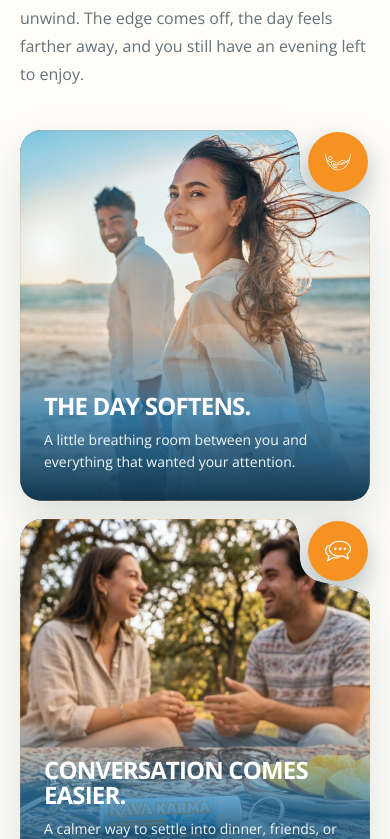
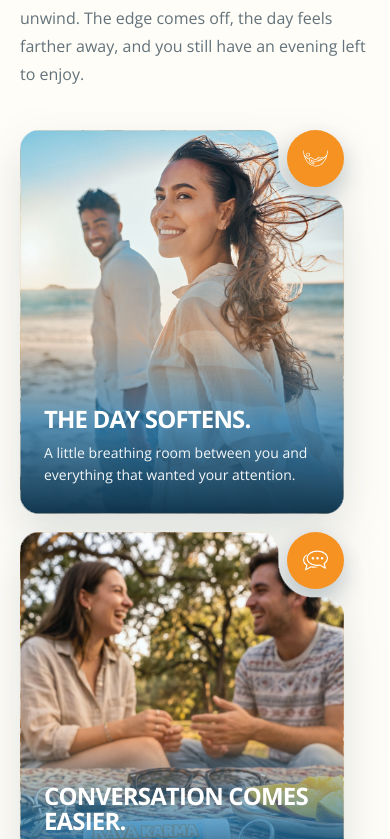
Before and after one commit to Paul-RB55/kavakarma, a React (Vite) app: page / in a window 390 px wide. Shown: the part 1305-2144 px from the top of the page. Built offline with nearby package versions, Linux system fonts and the light colour scheme; a web font is replaced by a local one.

Commit message:
Card Mask

```diff
--- a/src/App.tsx
+++ b/src/App.tsx
@@ -163,13 +163,6 @@
         </section>
 
         <section className="story section" id="story">
-          <svg className="card-clip-defs" aria-hidden="true" focusable="false">
-            <defs>
-              <clipPath id="lifestyle-card-shape" clipPathUnits="objectBoundingBox">
-                <path d="M .07 0 H .75 C .79 0 .795 .035 .80 .075 C .795 .12 .805 .145 .84 .165 C .90 .185 1 .185 1 .24 V .94 C 1 .98 .977 1 .935 1 H .07 C .026 1 0 .977 0 .935 V .07 C 0 .026 .026 0 .07 0 Z" />
-              </clipPath>
-            </defs>
-          </svg>
           <div className="section-heading story-heading">
             <p className="eyebrow"><span /> When work ends but your brain doesn’t</p>
             <h2>Relax into the night.<br /><em>Stay in it.</em></h2>
--- a/src/styles.css
+++ b/src/styles.css
@@ -367,8 +367,11 @@
   line-height: 1.75;
 }
 
-.story { background: var(--paper); }
-.card-clip-defs { position: absolute; width: 0; height: 0; overflow: hidden; }
+.story {
+  padding-left: max(28px, calc((100vw - 1350px) / 2));
+  padding-right: max(28px, calc((100vw - 1350px) / 2));
+  background: var(--paper);
+}
 .story-heading { max-width: 850px; }
 .story-heading > p.story-heading__body:last-child {
   max-width: 730px;
@@ -378,14 +381,16 @@
   line-height: 1.75;
 }
 .lifestyle-grid {
+  width: min(100%, 1350px);
   margin-top: 58px;
   display: grid;
   grid-template-columns: repeat(4, minmax(0, 1fr));
+  justify-content: center;
   gap: 18px;
 }
 .lifestyle-card {
   min-height: 0;
-  aspect-ratio: 421 / 501;
+  aspect-ratio: 324 / 384;
   position: relative;
   isolation: isolate;
   color: white;
@@ -396,7 +401,8 @@
   position: absolute;
   inset: 0;
   overflow: hidden;
-  clip-path: url(#lifestyle-card-shape);
+  -webkit-mask: url("/card-shape-mask.png") center / 100% 100% no-repeat;
+  mask: url("/card-shape-mask.png") center / 100% 100% no-repeat;
   background-color: var(--ocean);
   background-size: cover;
 }
@@ -419,9 +425,9 @@
 .lifestyle-card__badge {
   position: absolute;
   z-index: 4;
-  top: 2px;
-  right: 2px;
-  width: 18.5%;
+  top: 0;
+  right: 0;
+  width: 17.5926%;
   height: auto;
   aspect-ratio: 1;
   display: grid;
@@ -586,7 +592,7 @@
 .sticky-cta { display: none; }
 
 @media (max-width: 1050px) {
-  .lifestyle-grid { grid-template-columns: repeat(2, minmax(0, 421px)); justify-content: center; }
+  .lifestyle-grid { width: min(100%, 666px); grid-template-columns: repeat(2, minmax(0, 1fr)); justify-content: center; }
   .lifestyle-card { min-height: 0; }
   .lifestyle-card h3 { font-size: 23px; }
 }
@@ -669,9 +675,9 @@
   .fits-copy h2,
   .experience-copy h2,
   .final-cta h2 { font-size: 41px; }
-  .lifestyle-grid { grid-template-columns: minmax(0, 350px); justify-content: center; margin-top: 42px; }
-  .lifestyle-card { min-height: 0; aspect-ratio: 350 / 371; }
-  .lifestyle-card__badge { top: 2px; right: 2px; width: 17.15%; height: auto; }
+  .lifestyle-grid { width: min(100%, 324px); grid-template-columns: 1fr; justify-content: center; margin-top: 42px; }
+  .lifestyle-card { min-height: 0; aspect-ratio: 324 / 384; }
+  .lifestyle-card__badge { top: 0; right: 0; width: 17.5926%; height: auto; }
   .lifestyle-card__content { padding: 32px 24px 28px; }
   .lifestyle-card h3 { font-size: 24px; }
   .lifestyle-card p { font-size: 14px; }
```
Also changed, not shown: public/card-shape-mask.png (added), 4 other files (tests, documents, lock files or other folders).
